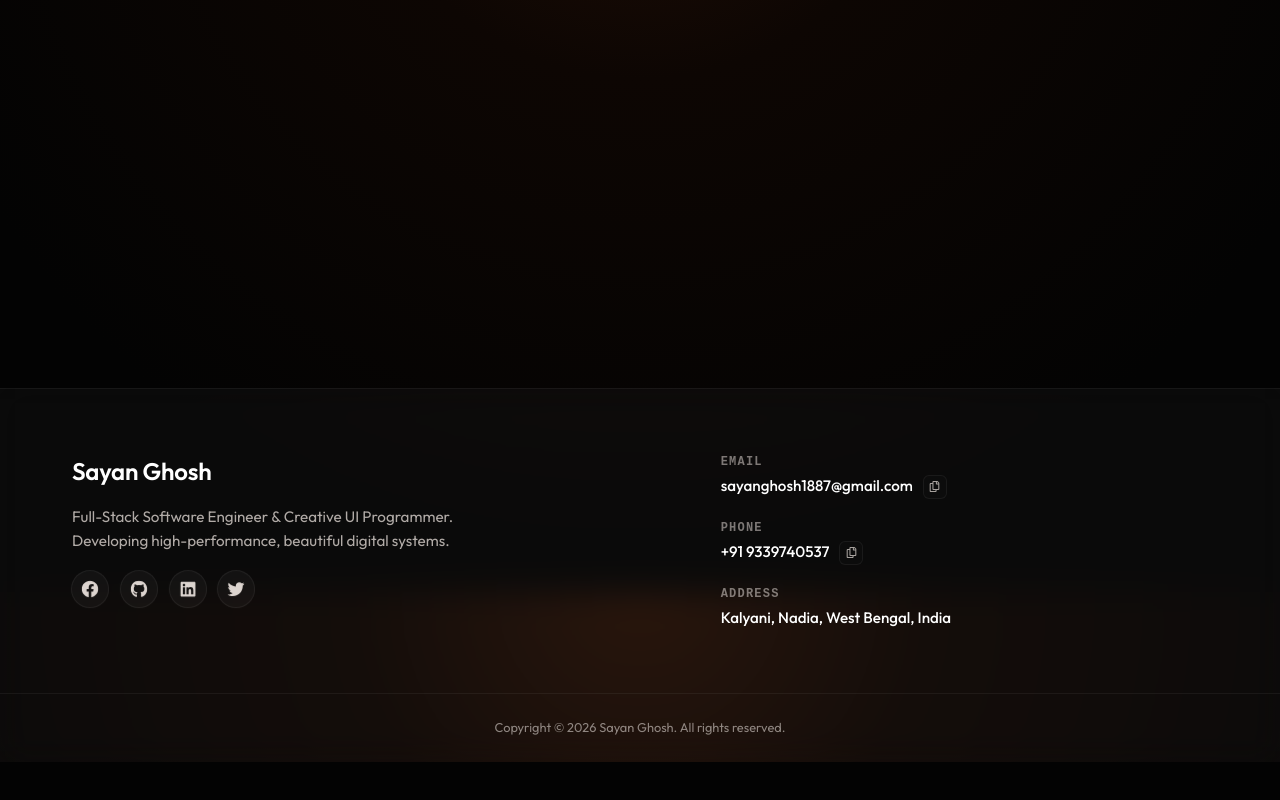
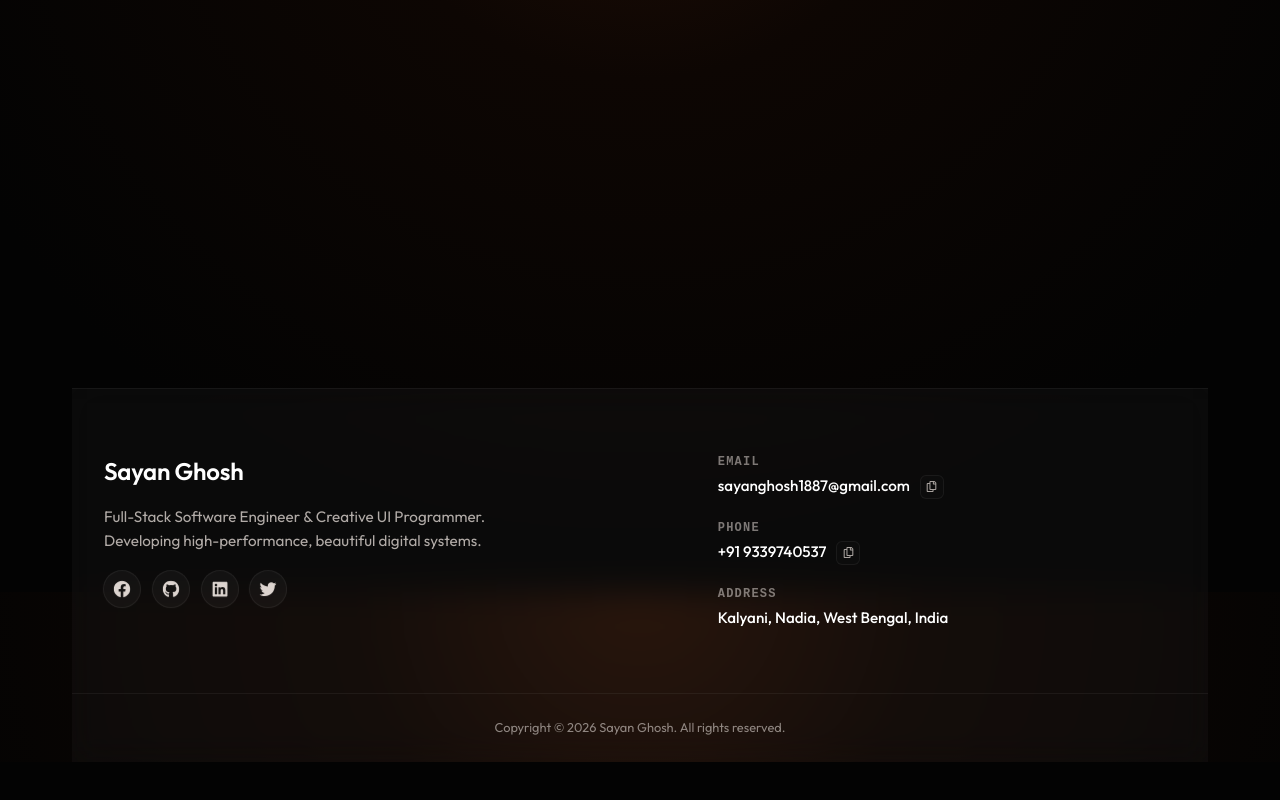
Before and after one commit to me-sayanghosh/Portfolio, a React app: page / in a window 1280 px wide. Shown: the part 9008-9808 px from the top of the page. Built offline with nearby package versions, Linux system fonts and the light colour scheme; no server answers; the HTML template or start-up script is replaced by a standard one.

Commit message:
feat: Add Footer component to Home page and remove from App component

```diff
--- a/src/App.jsx
+++ b/src/App.jsx
@@ -1,7 +1,6 @@
 import React, { useEffect, useState, useRef } from 'react';
 import { Routes, Route, useLocation } from 'react-router-dom';
 import Navbar from './components/Navbar';
-import Footer from './components/Footer';
 import CanvasGrid from './components/CanvasGrid';
 import ScrollToTop from './components/ScrollToTop';
 
@@ -138,7 +137,6 @@ function App() {
           <Route path="/achievements" element={<AchievementsPage />} />
         </Routes>
       </main>
-      <Footer />
     </div>
   );
 }
--- a/src/pages/Home.jsx
+++ b/src/pages/Home.jsx
@@ -9,6 +9,7 @@ import GitHubOSS from '../components/GitHubOSS';
 import Blogs from '../components/Blogs';
 import Guestbook from '../components/Guestbook';
 import Contact from '../components/Contact';
+import Footer from '../components/Footer';
 
 const Home = () => {
   return (
@@ -23,6 +24,7 @@ const Home = () => {
       <Blogs featured={true} />
       <Guestbook featured={true} />
       <Contact />
+      <Footer />
     </>
   );
 };
```
